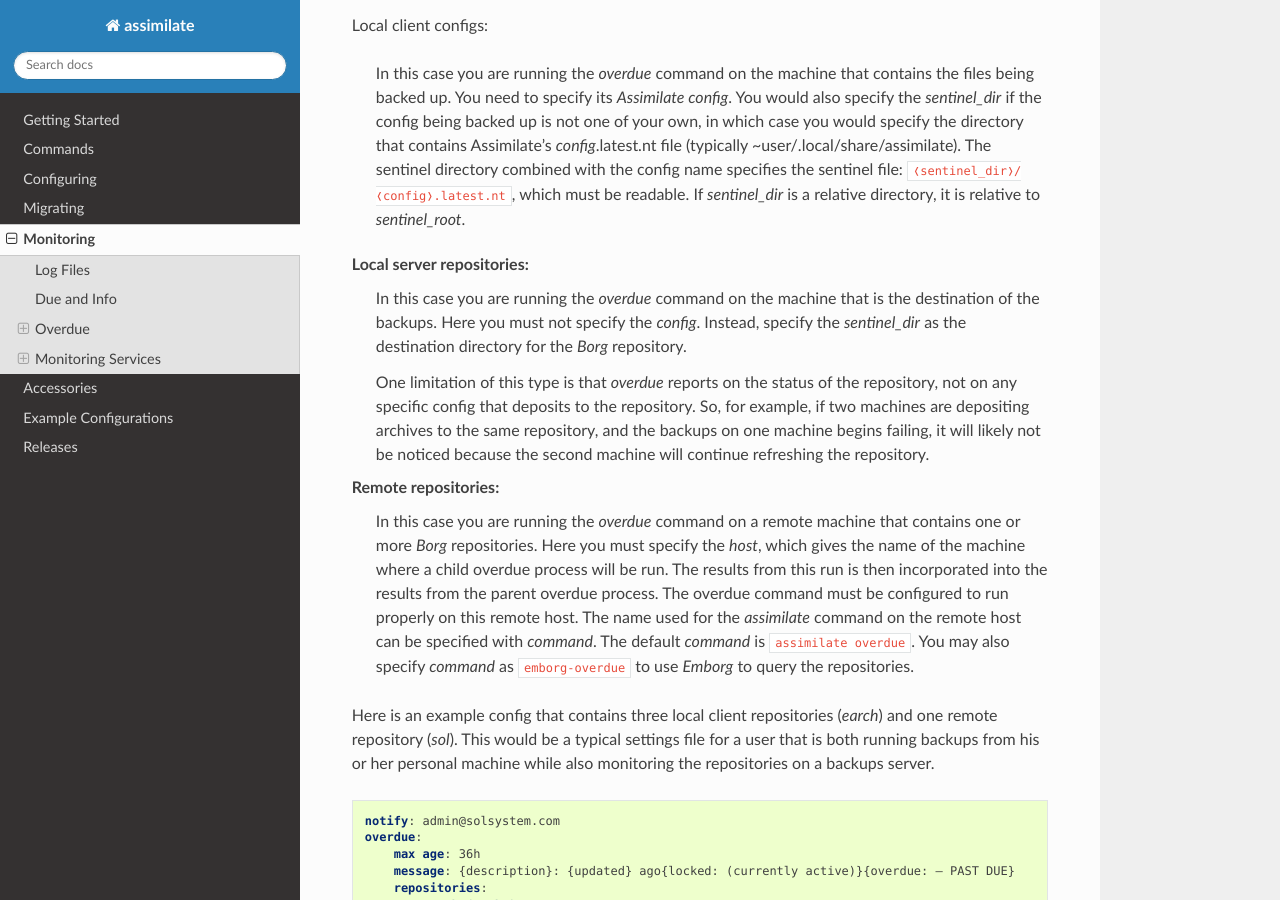
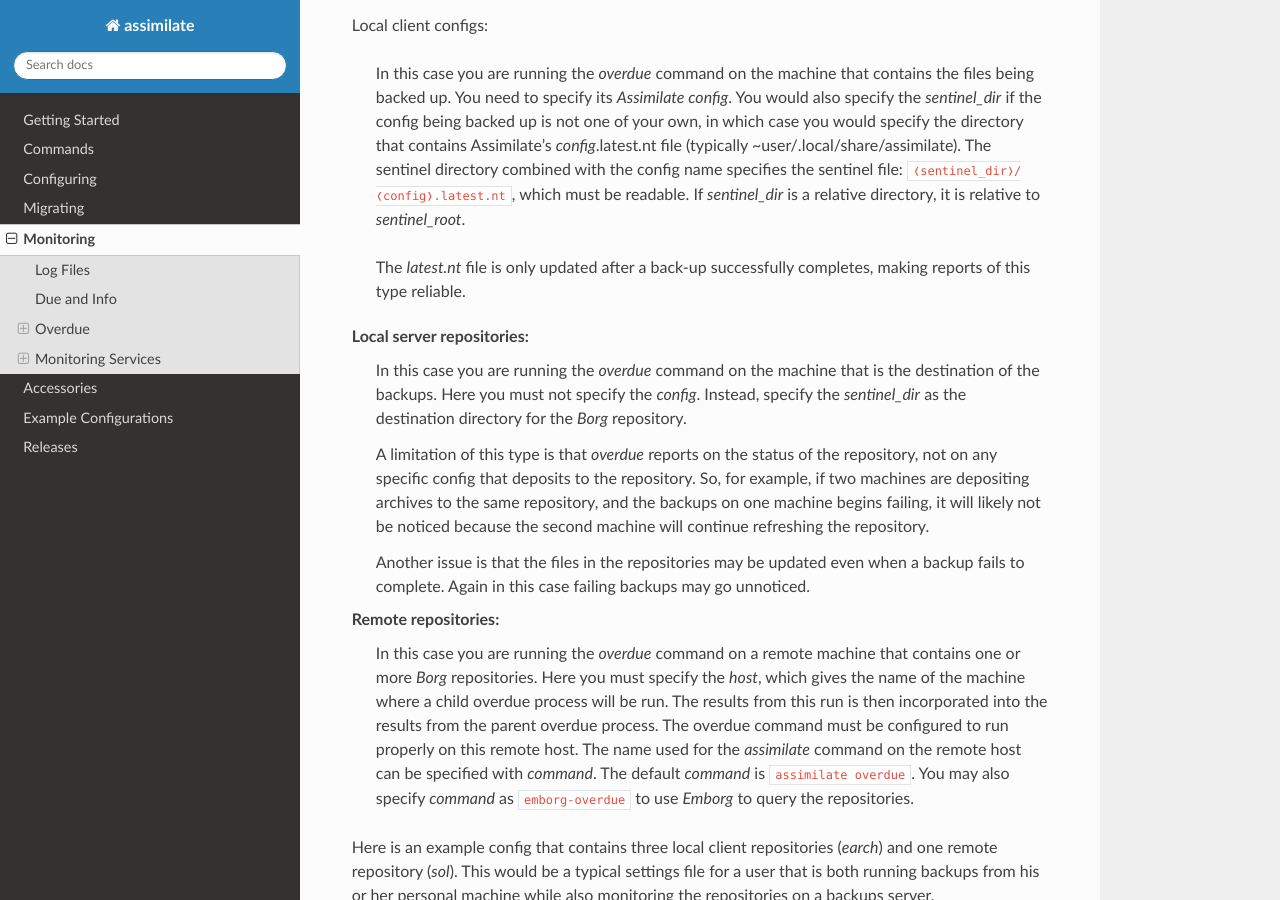
Before and after one commit to KenKundert/assimilate, a Sphinx documentation site: the page built from doc/monitoring.rst, in a window 1280 px wide and 900 px high, scrolled down 1971 px. Built offline with Sphinx 7.4.7 and the Read the Docs theme 3.1.0, drawn with Linux system fonts in a browser that asks for light colours; some of the changed text lies outside the part shown.

Commit message:
doc: add caveats to overdue command

```diff
--- a/doc/conf.py
+++ b/doc/conf.py
@@ -49,7 +49,7 @@ master_doc = 'index'
 
 # General information about the project.
 project = u'assimilate'
-copyright = u'2018-2024, Ken Kundert'
+copyright = u'2018-2025, Ken Kundert'
 
 # The version info for the project you're documenting, acts as replacement for
 # |version| and |release|, also used in various other places throughout the
--- a/doc/monitoring.rst
+++ b/doc/monitoring.rst
@@ -114,17 +114,24 @@ Local client configs:
     If *sentinel_dir* is a relative directory, it is relative to
     *sentinel_root*.
 
+    The *latest.nt* file is only updated after a back-up successfully completes,
+    making reports of this type reliable.
+
 Local server repositories:
     In this case you are running the *overdue* command on the machine that is
     the destination of the backups.  Here you must not specify the *config*.
     Instead, specify the *sentinel_dir* as the destination directory for the
     *Borg* repository.
 
-    One limitation of this type is that *overdue* reports on the status of the
+    A limitation of this type is that *overdue* reports on the status of the
     repository, not on any specific config that deposits to the repository.  So,
     for example, if two machines are depositing archives to the same repository,
     and the backups on one machine begins failing, it will likely not be noticed
     because the second machine will continue refreshing the repository.
+
+    Another issue is that the files in the repositories may be updated even when
+    a backup fails to complete.  Again in this case failing backups may go
+    unnoticed.
 
 Remote repositories:
     In this case you are running the *overdue* command on a remote machine that
@@ -219,10 +226,10 @@ In addition, there are some shared settings available:
     | **seconds**: *s* *sec* *second* *seconds*
     | **minutes**: *m* *min* *minute* *minutes*
     | **hours**: *h* *hr* *hour* *hours*
-    | **days**: *d* *day* *days*
-    | **weeks**: *w* *week* *weeks*
+    | **days**: *D* *d* *day* *days*
+    | **weeks**: *W* *w* *week* *weeks*
     | **months**: *M* *month* *months*
-    | **years**: *y* *year* *years*
+    | **years**: *Y* *y* *year* *years*
 
     Examples::
 
@@ -373,6 +380,11 @@ like this::
 
     0 8 * * *  assimilate --quiet overdue --mail
 
+As mentioned above, checking the status of repositories from the destination
+host can be unreliable because it based on the modification times of files in
+the repository and those files can be modified even when a backup fails.  It is
+recommended that you not rely solely on this method for determining if your
+backups are succeeding.
 
 
 .. _client_overdue:
@@ -564,6 +576,10 @@ success:
     specified as ``{url}/{success:0/fail}``.  Here ``{success:0/fail}``
     evaluates to ``0`` if *Borg* succeeds and ``fail`` otherwise.
 
+timeout:
+    An integer indicating how long to wait (in seconds) for a response from the
+    web monitoring service.
+
 .. code-block:: nestedtext
 
     monitoring:
--- a/doc/releases.rst
+++ b/doc/releases.rst
@@ -21,7 +21,7 @@ earlier versions of *Borg* you should use Emborg_.
        which does not seem to be working.
 
     2. Normally *Assimilate* saves the size of the repository to the *latest.nt*
-       file.  However the repository size is not yet available in *Borg 2*.
+       file.  However the repository size is not yet available from *Borg 2*.
 
     3. Currently the resolution of ``--newer``, ``--older``, ``--newest``,
        ``--oldest`` is constrained to one day by *Borg*. That should be fixed in
```
Also changed, not shown: README.rst (+8 -8 lines), 7 other files.
